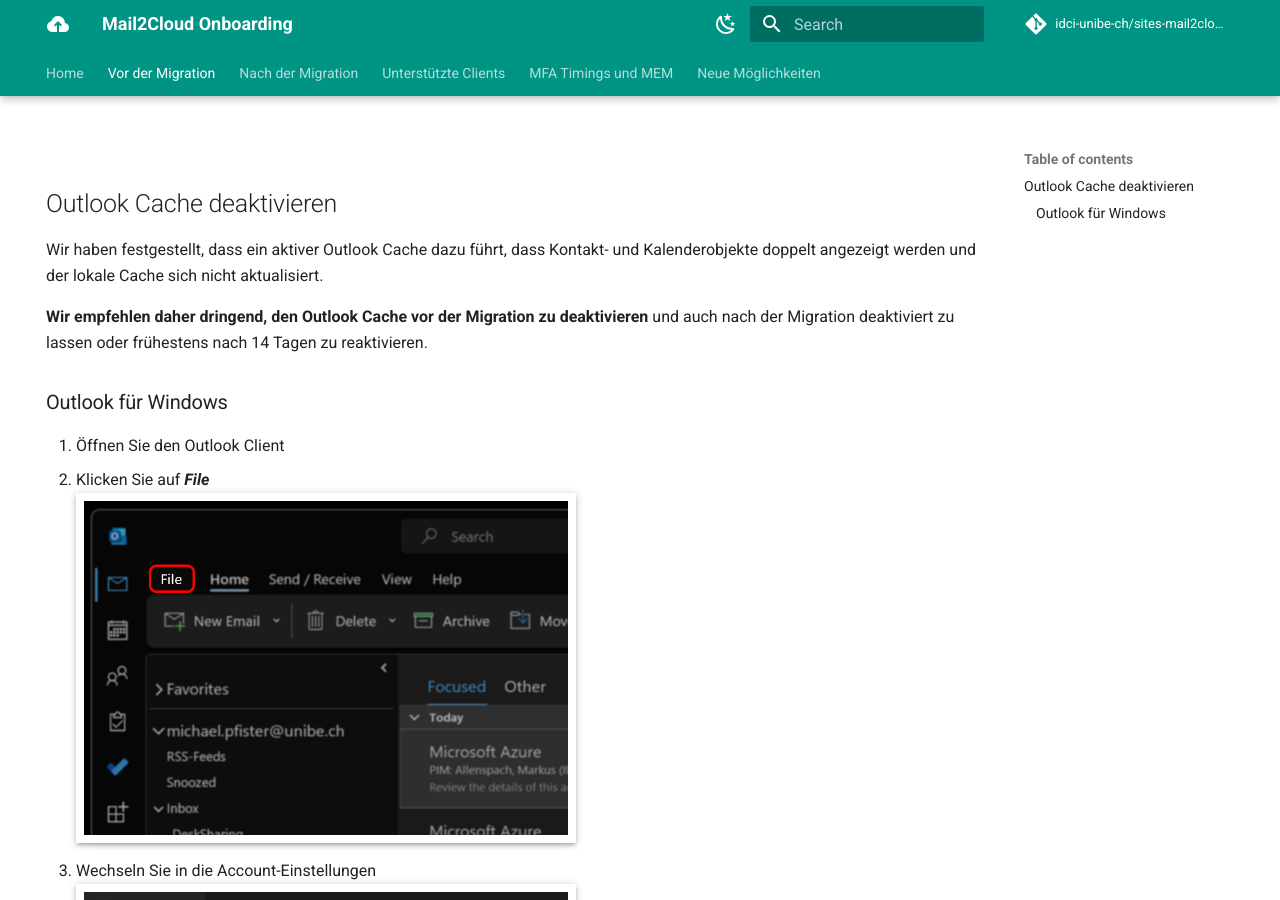
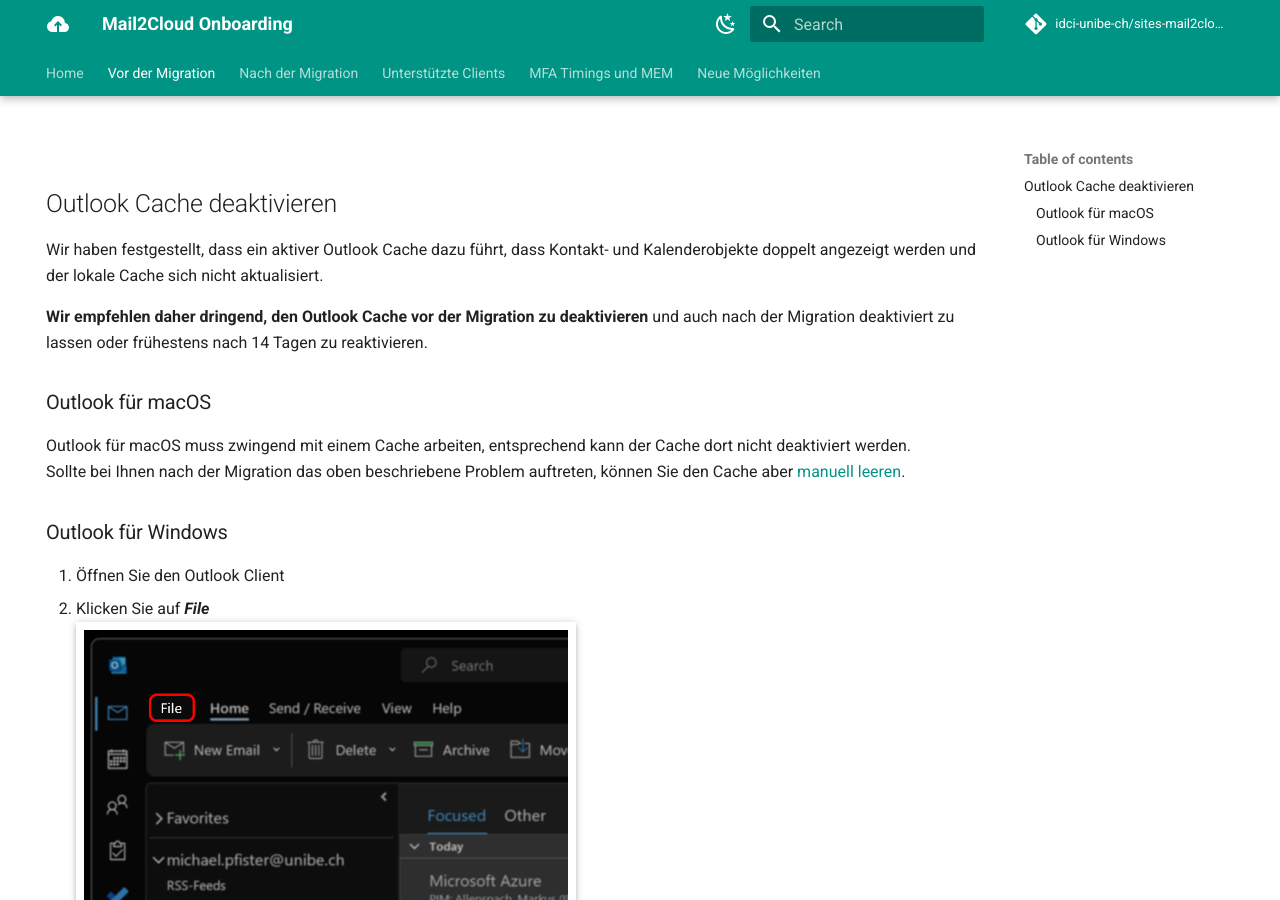
Before and after one commit to idci-unibe-ch/sites-mail2cloud, an MkDocs documentation site: the page built from docs/migration/pre-migration.md, in a window 1280 px wide and 900 px high. Built offline with MkDocs 1.6.1 and Material for MkDocs 9.7.7, drawn with Linux system fonts in a browser that asks for light colours; comment, search, counter and statistics services are not loaded.

Commit message:
(story): Added a cache info for macOS users

```diff
--- a/docs/migration/pre-migration.md
+++ b/docs/migration/pre-migration.md
@@ -8,6 +8,11 @@ hide:
 Wir haben festgestellt, dass ein aktiver Outlook Cache dazu führt, dass Kontakt- und Kalenderobjekte doppelt angezeigt werden und der lokale Cache sich nicht aktualisiert.
 
 **Wir empfehlen daher dringend, den Outlook Cache vor der Migration zu deaktivieren** und auch nach der Migration deaktiviert zu lassen oder frühestens nach 14 Tagen zu reaktivieren.
+
+### Outlook für macOS
+Outlook für macOS muss zwingend mit einem Cache arbeiten, entsprechend kann der Cache dort nicht deaktiviert werden.
+Sollte bei Ihnen nach der Migration das oben beschriebene Problem auftreten, können Sie den Cache aber [manuell leeren](https://support.microsoft.com/de-de/office/leeren-des-caches-in-outlook-f%C3%BCr-mac-6f230dfa-7f12-4606-bb1a-55ee19087033).
+
 
 ### Outlook für Windows
 
```
